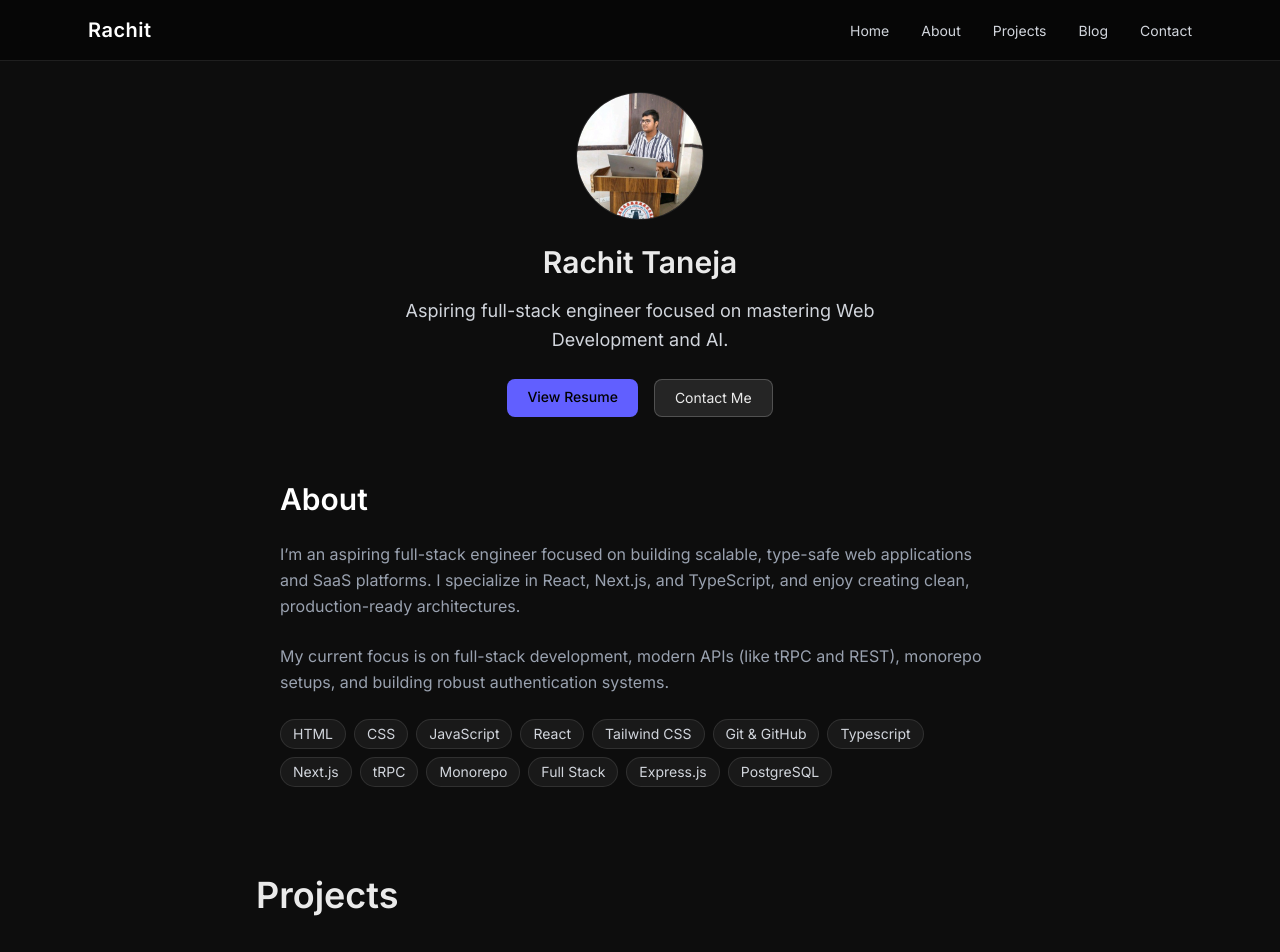
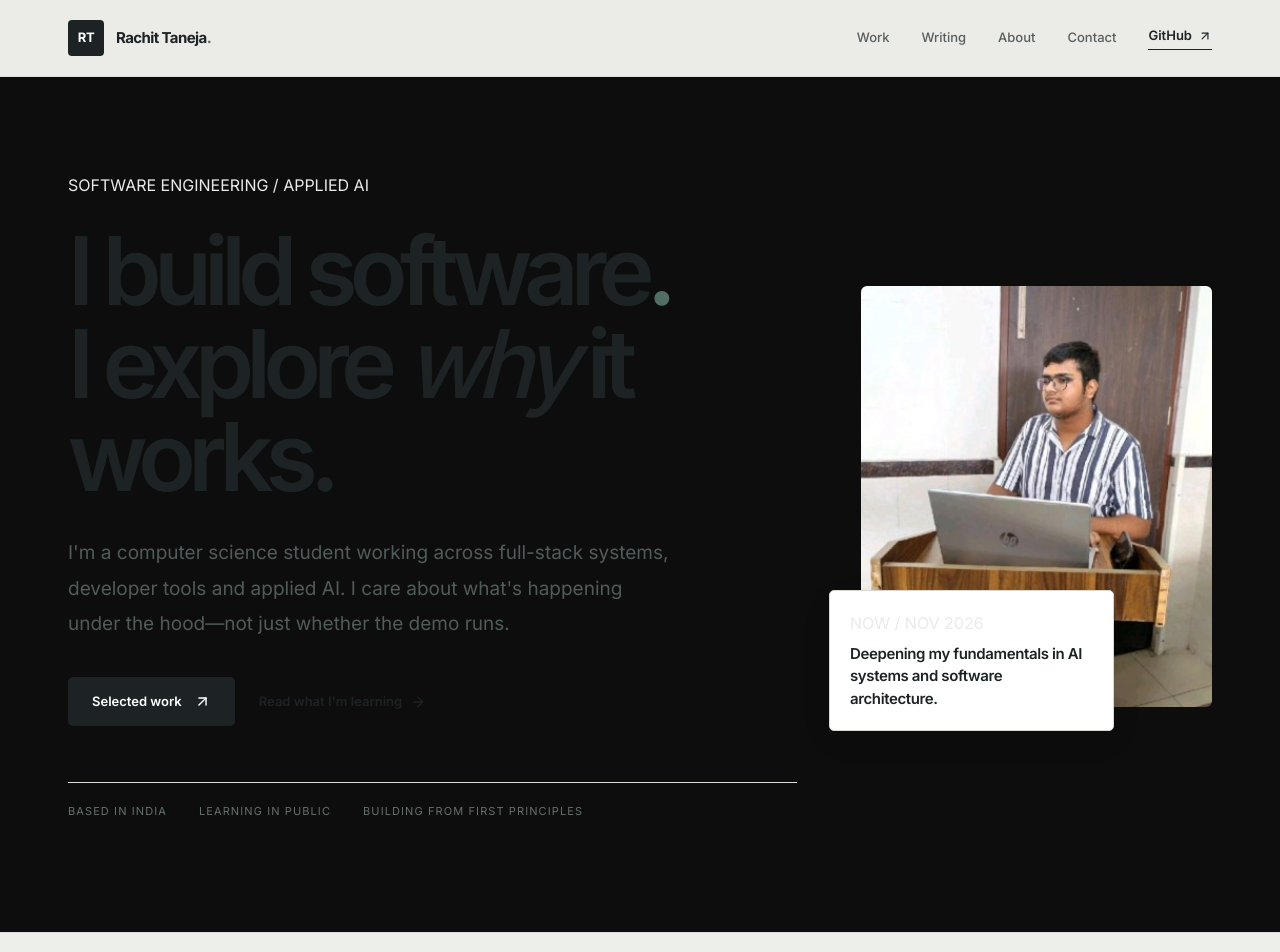
Before and after one commit to rachittaneja56-max/portfolio, a React (Vite) app: page / in a window 1280 px wide. Shown: the top 952 px of the page. Built offline with nearby package versions, Linux system fonts and the light colour scheme.

Commit message:
feat: use the new editorial landing page

```diff
--- a/src/App.jsx
+++ b/src/App.jsx
@@ -1,32 +1,5 @@
-import { useState } from 'react'
-import './App.css'
-import Navbar from './components/Navbar'
-import Hero from './components/Hero'
-import About from './components/About'
-import Projects from './components/Projects'
-import Certificates from './components/Certification'
-import BlogPreview from './components/Blog'
-import Contact from './components/Contact'
-import Footer from './components/Footer'
+import Landing from './Landing.jsx';
 
-
-
-function App() {
-
-
-  return (
-    <>
-      <Navbar/>
-      <Hero/>
-      <About/>
-      <Projects/>
-      <Certificates/>
-      <BlogPreview/>
-      <Contact/>
-      <Footer/>
-
-    </>
-  )
+export default function App() {
+  return <Landing />;
 }
-
-export default App
```
